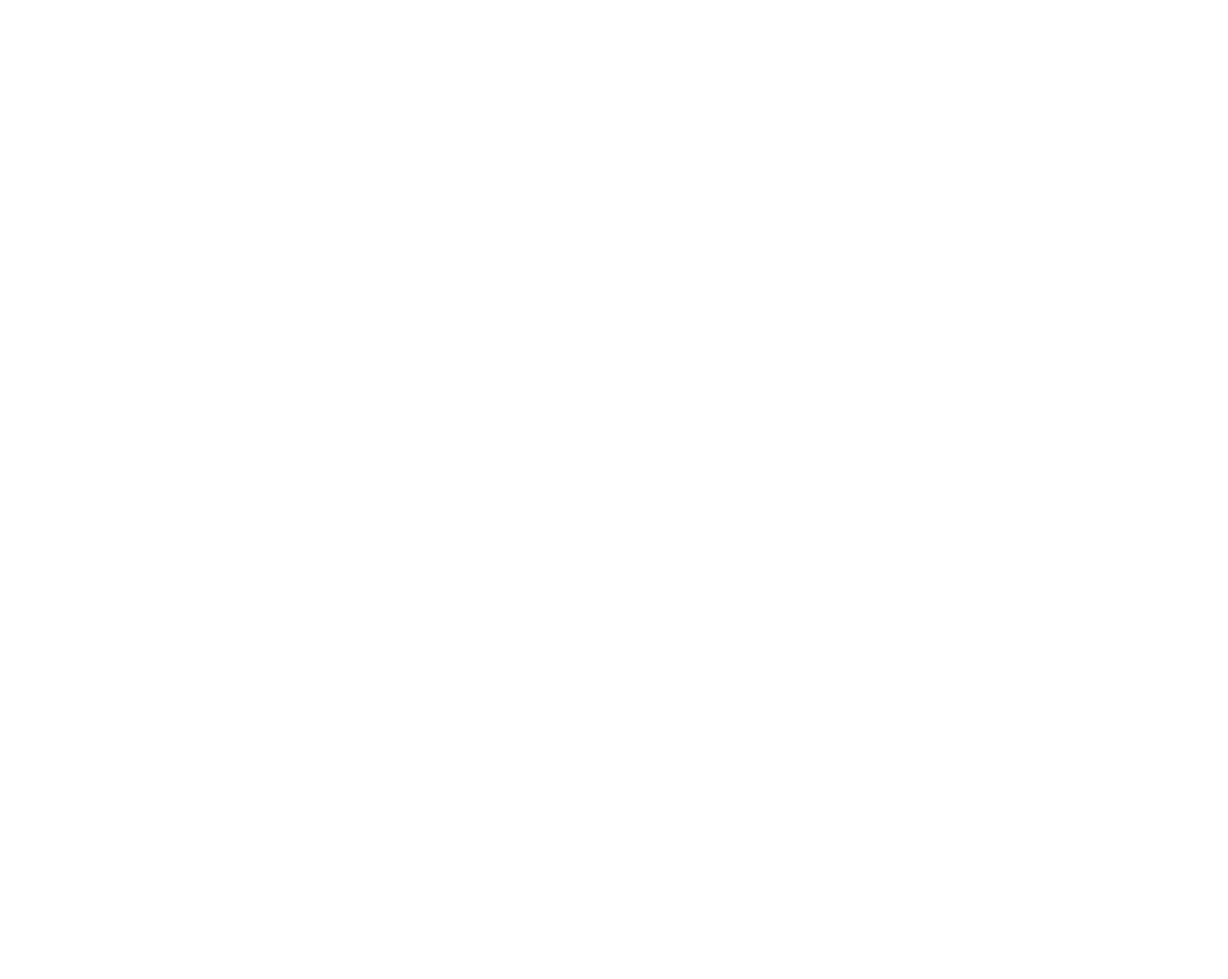
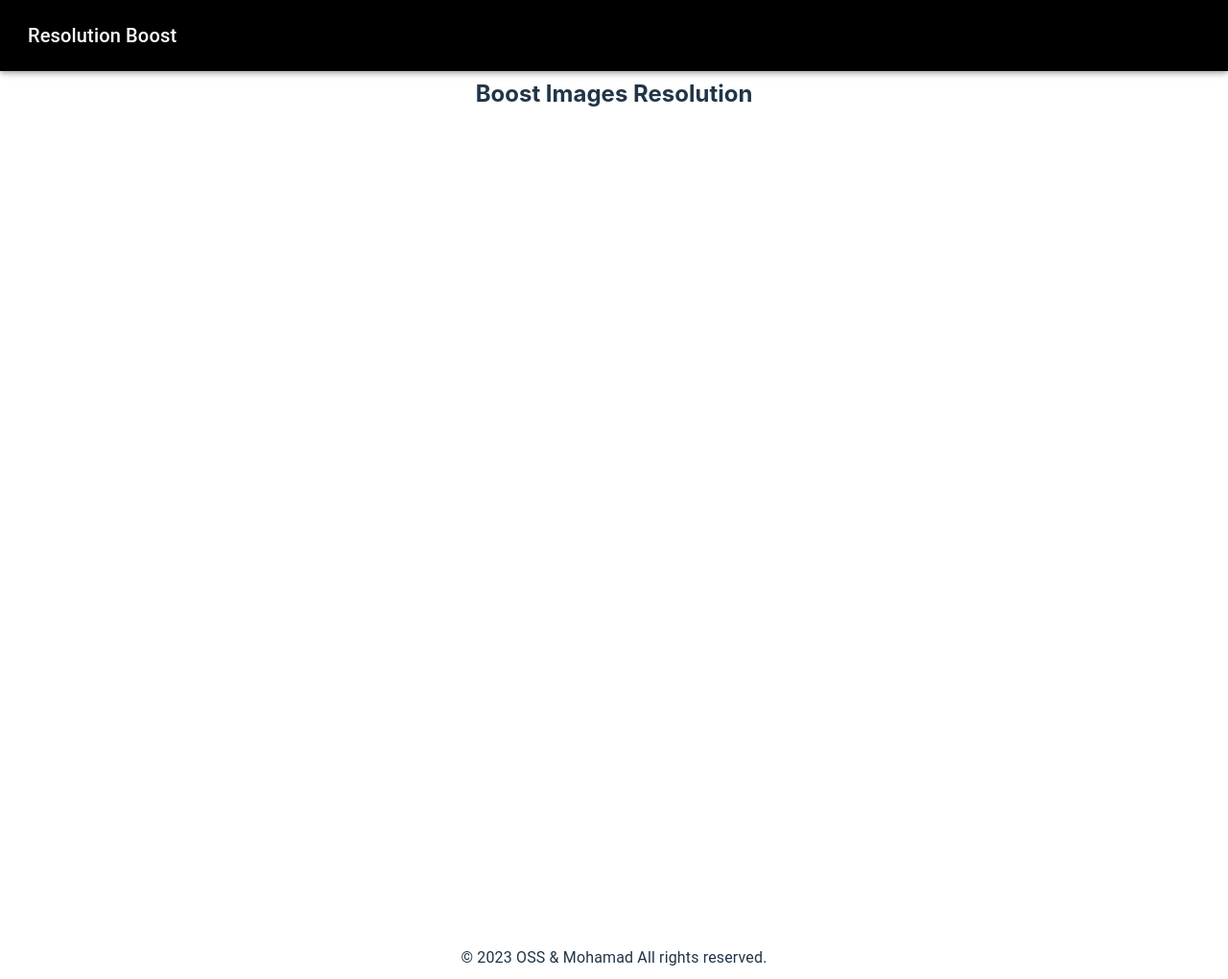
Before and after one commit to osamasayd/hires-React, a React (Vite) app: page / in a window 1280 px wide. Shown: the whole page at 96% size. Before the commit the page ends 900 px from the top, so only its background shows below. Built offline with nearby package versions, Linux system fonts and the light colour scheme.

Commit message:
set App component

```diff
--- a/src/App.jsx
+++ b/src/App.jsx
@@ -1,11 +1,19 @@
 import { useState } from 'react'
 import './App.css'
+import Navbar from './Components/Navbar'
+import Footer from './Components/Footer'
+import Header from './Components/Header'
 
 function App() {
   const [count, setCount] = useState(0)
 
   return (
     <>
+      <Navbar />
+      <Header />
+
+
+      <Footer />
     </>
   )
 }
```
